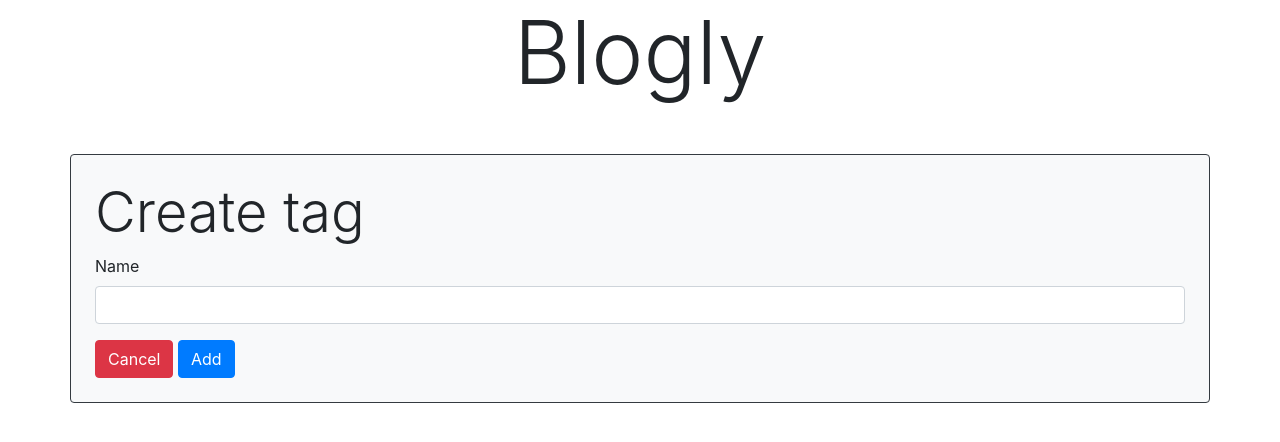
After one commit to Longmatt76/Sql-Alchemy-Blogly, a Flask app: page /tags/new in a window 1280 px wide. The commit adds this page. Shown: the top 442 px of the page. Run offline with Flask 3, Linux system fonts and the light colour scheme.

Commit message:
completed part 3

```diff
--- a/app.py
+++ b/app.py
@@ -1,7 +1,7 @@
 """Blogly application."""
 
 from flask import Flask, request, render_template, redirect
-from models import db, connect_db, User, Post
+from models import db, connect_db, User, Post, Tag, PostTag
 from flask_debugtoolbar import DebugToolbarExtension
 
 app = Flask(__name__)
@@ -94,16 +94,20 @@ def delete_user(user_id):
 def display_post_form(user_id):
     """displays the posts form"""
     user = User.query.get_or_404(user_id)
+    tags = Tag.query.all()
 
-    return render_template('post_form.html', user=user)
+    return render_template('post_form.html', user=user,tags=tags)
 
 
 @app.route('/users/<int:user_id>/posts/new', methods=['POST'])
 def add_post(user_id):
     """displays the posts form"""
     user = User.query.get_or_404(user_id)
+    tag_ids = [int(num) for num in request.form.getlist('tags')]
+    tags = Tag.query.filter(Tag.id.in_(tag_ids)).all()
+
     new_post = Post(title=request.form['title'],
-    content=request.form['content'], user=user)
+    content=request.form['content'], user=user, tags=tags)
 
     db.session.add(new_post)
     db.session.commit()
@@ -114,14 +118,17 @@ def add_post(user_id):
 def show_post(post_id):
     """display selected post"""
     post = Post.query.get_or_404(post_id)
-    return render_template('posts.html', post=post)
+    tags = Tag.query.all()
+
+    return render_template('posts.html', post=post, tags=tags)
 
 
 @app.route('/posts/<int:post_id>/edit', methods=['GET'])
 def show_post_edit_form(post_id):
     """displays the edit form for a selected post"""
+    tags = Tag.query.all()
     post = Post.query.get_or_404(post_id)
-    return render_template('post_edit.html')
+    return render_template('post_edit.html', post=post, tags=tags)
 
 
 @app.route('/posts/<int:post_id>/edit', methods=['POST'])
@@ -131,6 +138,9 @@ def edit_post(post_id):
     post.title = request.form['title']
     post.content = request.form['content']
 
+    tag_ids = [int(num) for num in request.form.getlist('tags')]
+    post.tags = Tag.query.filter(Tag.id.in_(tag_ids)).all()
+
     db.session.add(post)
     db.session.commit()
     return redirect('/users')
@@ -139,7 +149,69 @@ def edit_post(post_id):
 
 @app.route('/posts/<int:post_id>/delete', methods=['POST'])
 def delete_post(post_id):
+    """deletes a post and updates the db"""
     post = Post.query.get_or_404(post_id)
     db.session.delete(post)
     db.session.commit()
     return redirect('/users')
+
+
+@app.route('/tags')
+def show_tag_list():
+    """displays list of tags"""
+    tags = Tag.query.all()
+    return render_template('tags.html', tags=tags)
+
+
+@app.route('/tags/<int:tag_id>')
+def show_tag_details(tag_id):
+    """shows tag details page"""
+    tag = Tag.query.get_or_404(tag_id)
+
+    return render_template('tag_details.html', tag=tag,tag_id=tag_id)
+
+
+@app.route('/tags/new', methods=['GET'])
+def show_tag_form():
+    """displays form for adding tags"""
+    return render_template('tag_new.html')
+
+
+@app.route('/tags/new', methods=['POST'])
+def create_tag():
+    """creates a new tag and updates the db"""
+
+    name = request.form['name']
+    new_tag = Tag(name=name)
+    db.session.add(new_tag)
+    db.session.commit()
+    return redirect('/users')
+
+
+@app.route('/tags/<int:tag_id>/edit', methods=["GET"])
+def show_edit_tag(tag_id):
+    """displays the tag edit form"""
+    tag = Tag.query.get_or_404(tag_id)
+    return render_template('tag_edit.html', tag=tag)
+
+
+
+@app.route('/tags/<int:tag_id>/edit', methods=["POST"])
+def edit_tag(tag_id):
+    """edits tag and updates db"""
+    tag = Tag.query.get_or_404(tag_id)
+    tag.name = request.form['new_name']
+    db.session.add(tag)
+    db.session.commit()
+
+    return redirect('/users')
+
+
+
+@app.route('/tags/<int:tag_id>/delete', methods=['POST'])
+def delete_tag(tag_id):
+    """deletes tag and updates db"""
+    tag = Tag.query.get_or_404(tag_id)
+    db.session.delete(tag)
+    db.session.commit()
+    return redirect('/users')
--- /dev/null
+++ b/templates/tag_new.html
@@ -0,0 +1,14 @@
+{% extends "base.html" %}
+{% block title %}Add Tag{% endblock %}
+{% block content%}
+<div class="container border border-dark bg-light rounded p-4">
+    <h2 class="display-4">Create tag</h2>
+    <form method="POST" >
+        <div class="form-group">
+          <label for="name">Name</label>
+          <input type="text" class="form-control" id="name" name="name">
+        </div>
+        <button type="button"  onclick="location.href='/users'" class="btn btn-danger">Cancel</button> <button type="submit" class="btn btn-primary">Add</button>
+      </form>
+    </div>
+{% endblock %}
--- a/templates/users.html
+++ b/templates/users.html
@@ -2,10 +2,10 @@
 {% block title %}Home{% endblock %}
 {% block content %}
 <h2 class="display-5 m-3">Users</h2>
-<ul>
+<ul class="list-group">
 {% for user in users %}
-<li><a href="/users/{{user.id}}">{{user.first_name}} {{user.last_name}}</a></li>
+<li class="list-group-item"><a href="/users/{{user.id}}">{{user.first_name}} {{user.last_name}}</a></li>
 {% endfor %}
 </ul>
-<button  onclick="location.href='/users/new'" class="btn btn-primary btn-sm m-3" >Add User</button>
+<button  onclick="location.href='/users/new'" class="btn btn-primary btn-sm m-3" >Add User</button><button  onclick="location.href='/tags/new'" class="btn btn-success btn-sm m-3" >Add Tags</button>
 {% endblock %}
```
Also changed, not shown: models.py (+30 -0 lines), templates/post_edit.html (+6 -1 lines), templates/post_form.html (+6 -1 lines), templates/posts.html (+8 -1 lines), templates/tag_details.html (added, +17 -0 lines), templates/tag_edit.html (added, +14 -0 lines), templates/tags.html (added, +11 -0 lines), test_flask.py (+31 -12 lines).
